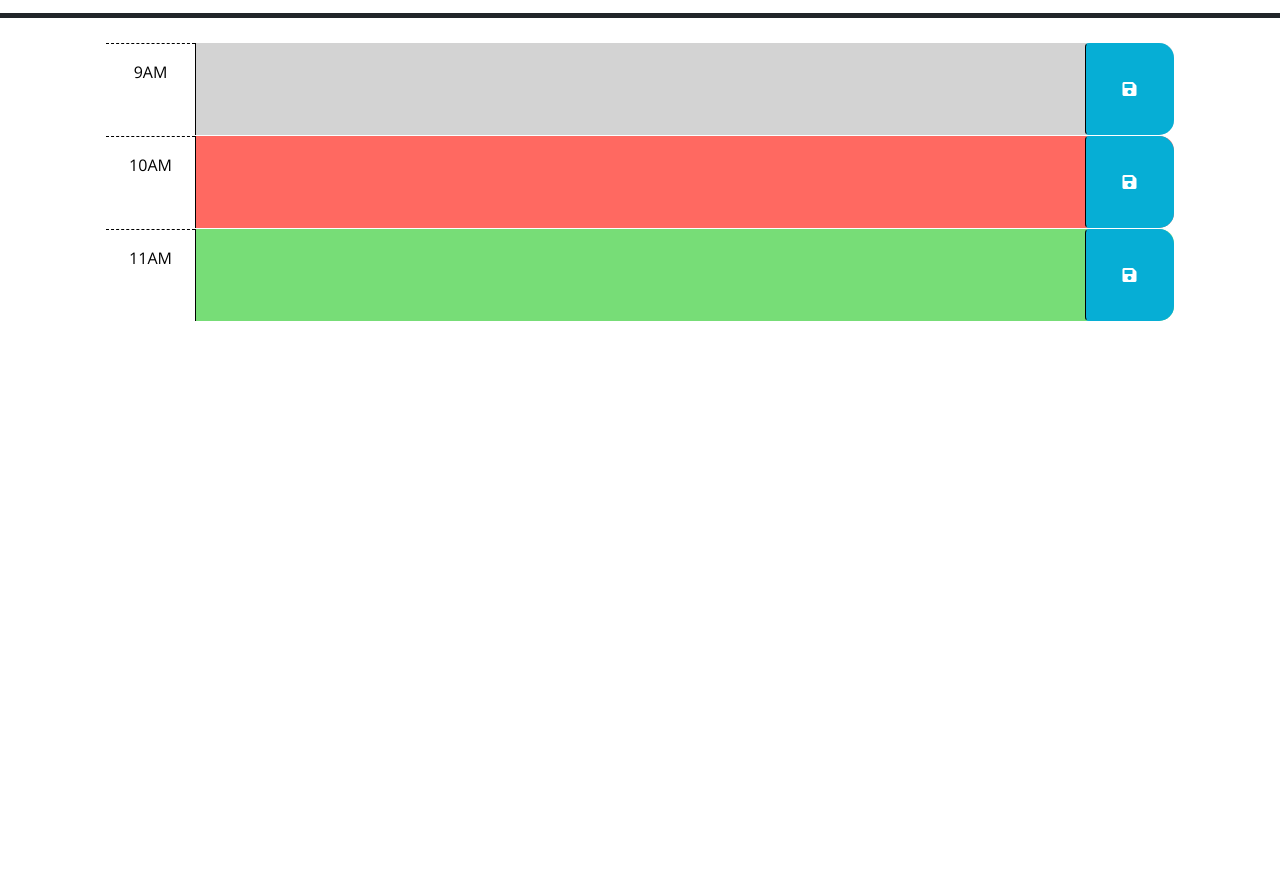
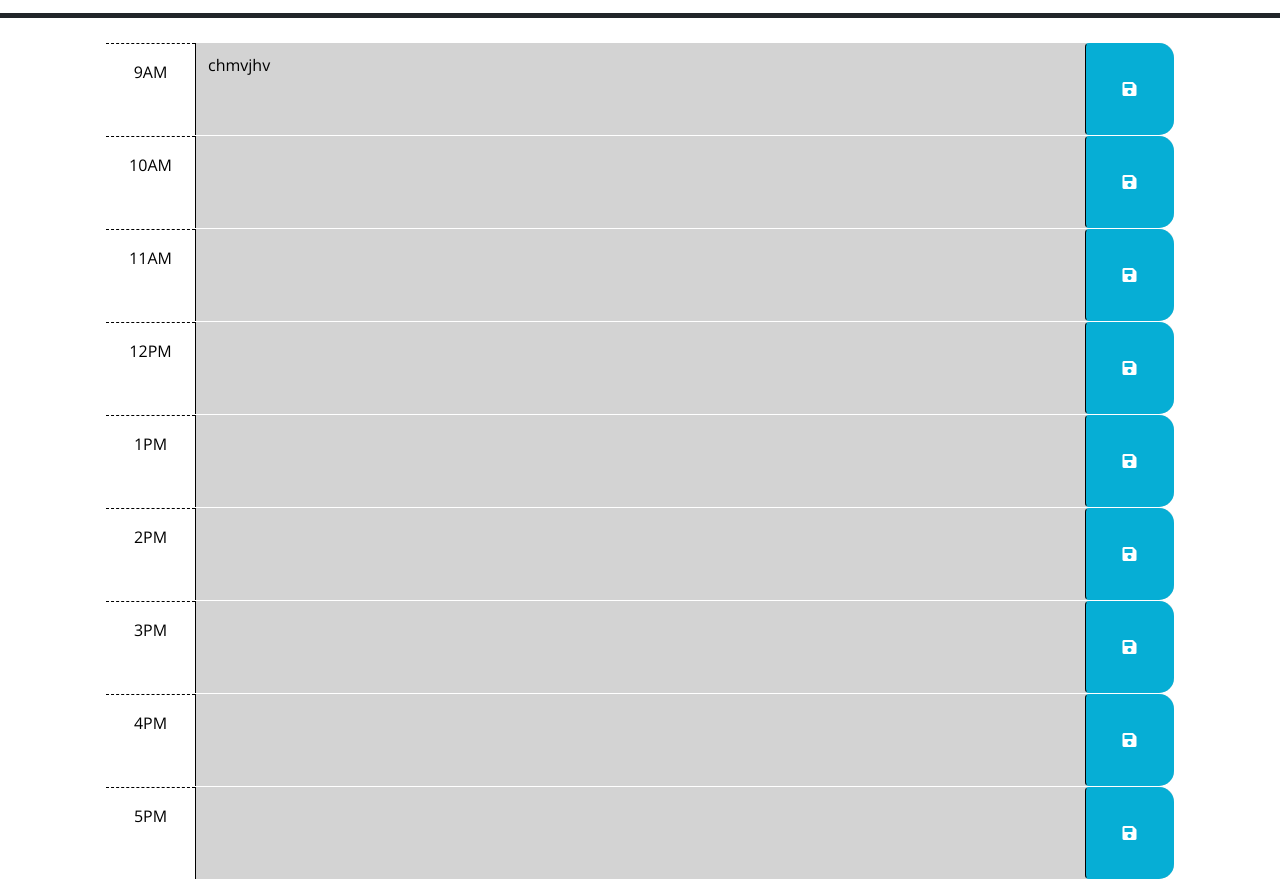
Before and after one commit to EliabN/Work_Day_Scheduler, a plain HTML site: page index.html in a window 1280 px wide. Shown: the part 260-1139 px from the top of the page. Before the commit the page ends 800 px from the top, so only its background shows below. Drawn offline with nearby package versions, Linux system fonts and the light colour scheme.

Commit message:
setColour fucntion working

```diff
--- a/Assets/js/script.js
+++ b/Assets/js/script.js
@@ -3,9 +3,11 @@
 // in the html.
 var currentDay = $('#currentDay');
 var date = dayjs();
-saveBtns = document.querySelectorAll('.saveBtn');
+var saveBtns = document.querySelectorAll('.saveBtn');
 
-elements = document.querySelectorAll('.V');
+var store = [];
+
+var timeDivs = $('.container').children()
 
 
 function updateDate() {
@@ -13,26 +15,68 @@ function updateDate() {
   currentDay.text(formattedDate);
 }
 
+
+function setColors() {
+  // Get the current hour.
+  var currentHour = date.format('H');
+
+  // Loop through all of the time-block divs.
+  timeDivs.each((index, element) => {
+    // Get the hour from the id of the div.
+    var hour = element.id.split('-')[1];
+
+    // Add the appropriate class to the div.
+    if (hour < currentHour) {
+      element.classList.add('past');
+    } else if (hour == currentHour) {
+      element.classList.add('present');
+    } else {
+      element.classList.add('future');
+    }
+  });
+}
+
+setColors();
+setInterval(setColors,120000);
+
 setInterval(updateDate, 1000);
 
 
 // TODO: Add a listener for click events on the save button. This code should
 // Create an event listener for the click event.
 saveBtns.forEach(saveBtn => {
-  saveBtn.addEventListener('click', function() {
+  saveBtn.addEventListener('click', function(e) {
     console.log('The element was clicked!');
+    saveButton();
+
+    // use the id in the containing time-block as a key to save the user input in
+    text = $(e.target).siblings()[1]
+    var str = $(e.target).parent();
+    var dd = str.attr("id");
+
+    localStorage.setItem(dd, text.value);
+    text.innerHTML = localStorage.getItem(dd);
+    console.log(text, dd,);
   });
 });
 
+
 function saveButton() {
-  //document.getElementById("demo").innerHTML = Date();
-  console.log("save?")
+  //document.getElementById(".description").innerHTML = "vjj";
+  timeDivs.each((index, element) => {
+    var hour = element.id
+    var text = $(e.target).siblings()[1];
+    text.innerHTML = text.value;
+    console.log("save?")
+
+  })
 }
 
 $(function () {
 
 
-  // use the id in the containing time-block as a key to save the user input in
+
+
   // local storage. HINT: What does `this` reference in the click listener
   // function? How can DOM traversal be used to get the "hour-x" id of the
   // time-block containing the button that was clicked? How might the id be
--- a/index.html
+++ b/index.html
@@ -28,7 +28,7 @@
       <p class="lead">A simple calendar app for scheduling your work day</p>
       <p id="currentDay" class="lead"></p>
     </header>
-    <div class="container-lg px-5">
+    <div class="container-lg container px-5">
       <!-- Use class for "past", "present", and "future" to apply styles to the
         time-block divs accordingly. The javascript will need to do this by
         adding/removing these classes on each div by comparing the hour in the
@@ -40,16 +40,16 @@
         -->
 
       <!-- Example of a past time block. The "past" class adds a gray background color. -->
-      <div id="hour-9" class="row time-block past">
+      <div id="hour-09" class="row time-block">
         <div class="col-2 col-md-1 hour text-center py-3">9AM</div>
-        <textarea class="col-8 col-md-10 description" rows="3"> </textarea>
+        <textarea class="col-8 col-md-10 description" rows="3">chmvjhv</textarea>
         <button class="btn saveBtn col-2 col-md-1" aria-label="save">
           <i class="fas fa-save" aria-hidden="true"></i>
         </button>
       </div>
 
       <!-- Example of a a present time block. The "present" class adds a red background color. -->
-      <div id="hour-10" class="row time-block present">
+      <div id="hour-10" class="row time-block">
         <div class="col-2 col-md-1 hour text-center py-3">10AM</div>
         <textarea class="col-8 col-md-10 description" rows="3"> </textarea>
         <button class="btn saveBtn col-2 col-md-1" aria-label="save">
@@ -58,8 +58,62 @@
       </div>
 
       <!-- Example of a future time block. The "future" class adds a green background color. -->
-      <div id="hour-11" class="row time-block future">
+      <div id="hour-11" class="row time-block">
         <div class="col-2 col-md-1 hour text-center py-3">11AM</div>
+        <textarea class="col-8 col-md-10 description" rows="3"> </textarea>
+        <button class="btn saveBtn col-2 col-md-1" aria-label="save">
+          <i class="fas fa-save" aria-hidden="true"></i>
+        </button>
+      </div>
+
+      <!-- Example of a future time block. The "future" class adds a green background color. -->
+      <div id="hour-12" class="row time-block">
+        <div class="col-2 col-md-1 hour text-center py-3">12PM</div>
+        <textarea class="col-8 col-md-10 description" rows="3"> </textarea>
+        <button class="btn saveBtn col-2 col-md-1" aria-label="save">
+          <i class="fas fa-save" aria-hidden="true"></i>
+        </button>
+      </div>
+
+      <!-- Example of a future time block. The "future" class adds a green background color. -->
+      <div id="hour-13" class="row time-block ">
+        <div class="col-2 col-md-1 hour text-center py-3">1PM</div>
+        <textarea class="col-8 col-md-10 description" rows="3"></textarea>
+        <button class="btn saveBtn col-2 col-md-1" aria-label="save">
+          <i class="fas fa-save" aria-hidden="true"></i>
+        </button>
+      </div>
+
+      <!-- Example of a future time block. The "future" class adds a green background color. -->
+      <div id="hour-14" class="row time-block ">
+        <div class="col-2 col-md-1 hour text-center py-3">2PM</div>
+        <textarea class="col-8 col-md-10 description" rows="3"> </textarea>
+        <button class="btn saveBtn col-2 col-md-1" aria-label="save">
+          <i class="fas fa-save" aria-hidden="true"></i>
+        </button>
+      </div>
+
+      <!-- Example of a future time block. The "future" class adds a green background color. -->
+      <div id="hour-15" class="row time-block ">
+        <div class="col-2 col-md-1 hour text-center py-3">3PM</div>
+        <textarea class="col-8 col-md-10 description" rows="3"> </textarea>
+        <button class="btn saveBtn col-2 col-md-1" aria-label="save">
+          <i class="fas fa-save" aria-hidden="true"></i>
+        </button>
+      </div>
+
+      <!-- Example of a future time block. The "future" class adds a green background color. -->
+      <div id="hour-16" class="row time-block ">
+        <div class="col-2 col-md-1 hour text-center py-3">4PM</div>
+        <textarea class="col-8 col-md-10 description" rows="3"> </textarea>
+        <button class="btn saveBtn col-2 col-md-1" aria-label="save">
+          <i class="fas fa-save" aria-hidden="true"></i>
+        </button>
+      </div>
+
+      <!-- Example of a future time block. The "future" class adds a green background color. -->
+      <div id="hour-17" class="row time-block ">
+        <div class="col-2 col-md-1 hour text-center py-3">5PM</div>
         <textarea class="col-8 col-md-10 description" rows="3"> </textarea>
         <button class="btn saveBtn col-2 col-md-1" aria-label="save">
           <i class="fas fa-save" aria-hidden="true"></i>
```
